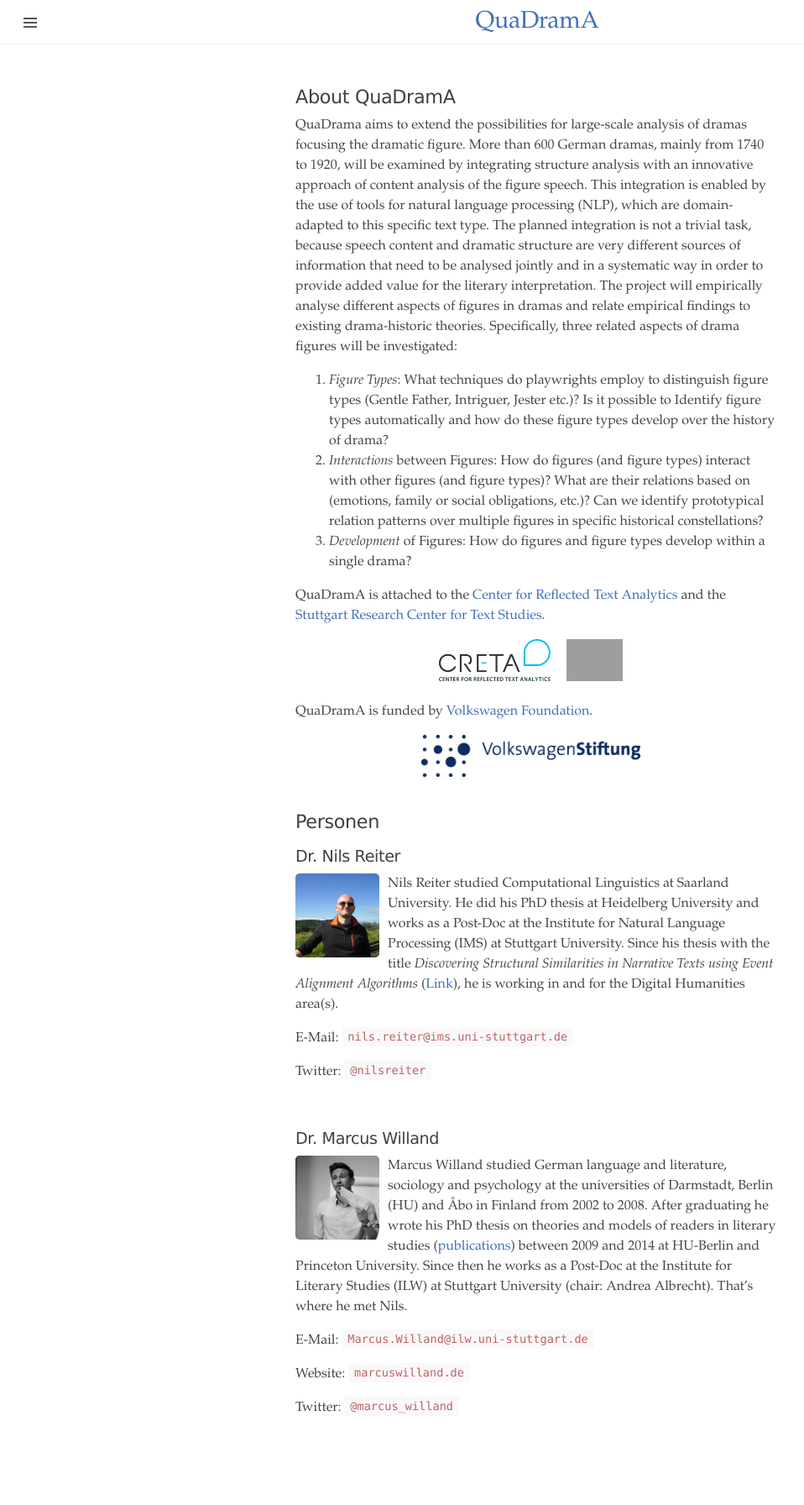
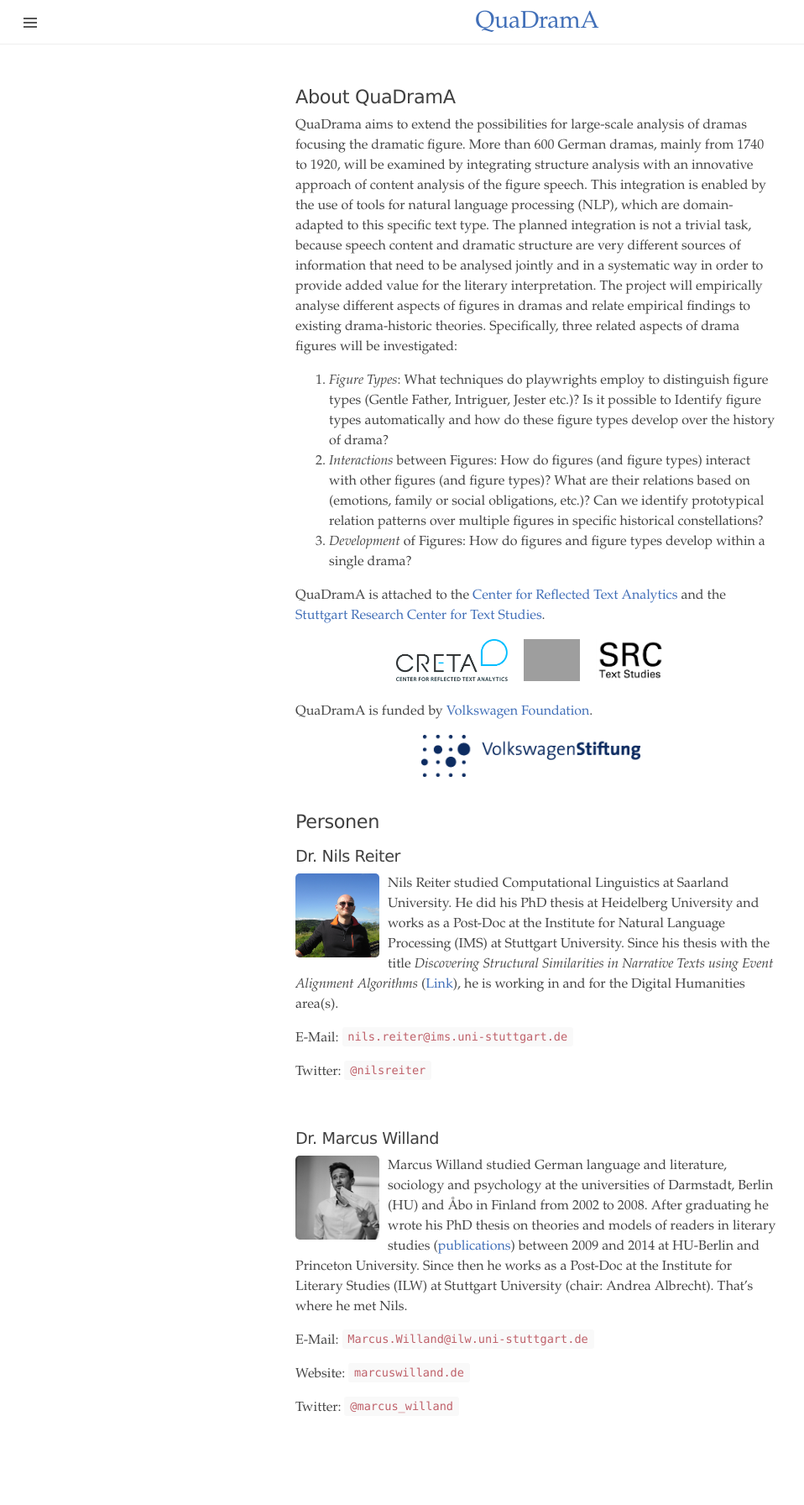
Before and after one commit to quadrama/quadrama.github.io, a Jekyll site: the page built from about.en.md, in a window 1280 px wide. Shown: the whole page at 84% size, without its empty margins (0-958 px from the left). Built offline with Jekyll 4.4.1, drawn with Linux system fonts in a browser that asks for light colours; nearby versions of some CDN libraries; library files that are not in the unit come from our copies.

Commit message:
Update about.en.md

```diff
--- a/about.en.md
+++ b/about.en.md
@@ -19,6 +19,7 @@
 <div class="logoline">
   <a href="http://www.creta.uni-stuttgart.de"><img src="{{ site.url }}/assets/about/creta.png" alt="Center for Reflected Text Analytics (CRETA)" /></a>
   <a href="http://www.uni-stuttgart.de"><img src="{{ site.url }}/assets/about/uni.en.png" alt="Stuttgart University, Germany"/></a>
+   <a href="http://www.ts.uni-stuttgart.de/"><img src="{{ site.url }}/assets/about/SRCTS.png" alt="Stuttgart Research Centre for Text Studies (SRCTS)" /></a>
 </div>
 
 QuaDramA is funded by <a href="https://www.volkswagenstiftung.de">Volkswagen Foundation</a>.
```
